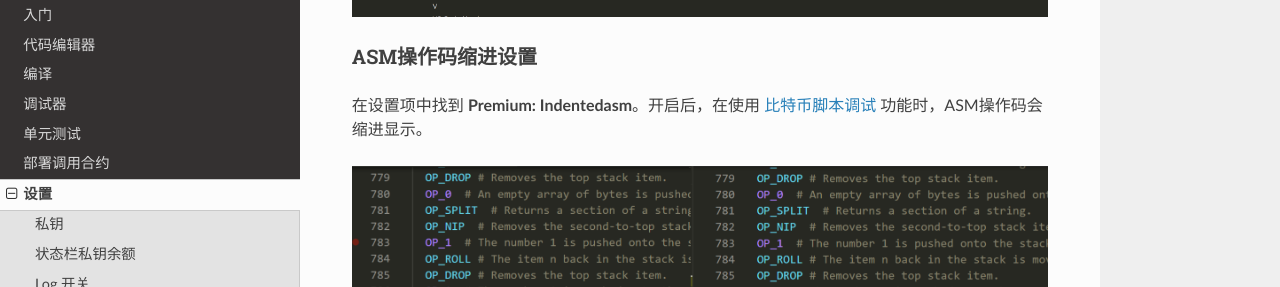
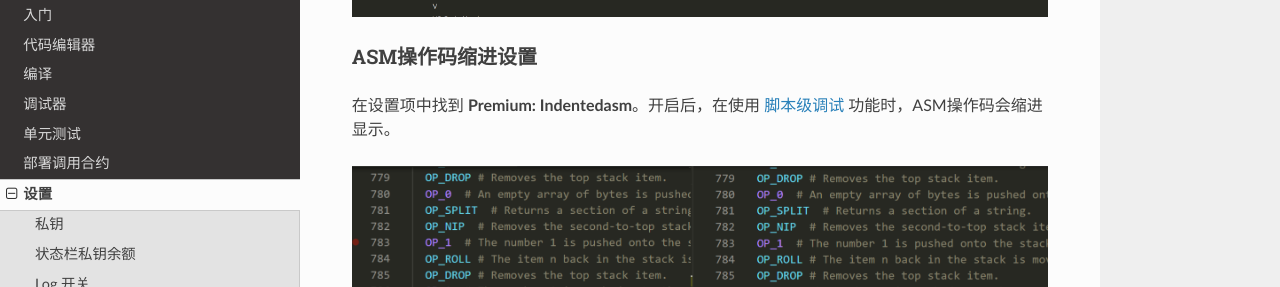
Before and after one commit to sCrypt-Inc/sCrypt-IDE-docs, a Sphinx documentation site: the page built from docs/settings.rst, in a window 1280 px wide and 900 px high, scrolled down 3963 px. Shown: the part 162-449 px from the top of the window. Built offline with Sphinx 7.4.7 and the Read the Docs theme 2.0.0, drawn with Linux system fonts in a browser that asks for light colours.

Commit message:
Fix typo

```diff
--- a/docs/premium.rst
+++ b/docs/premium.rst
@@ -38,7 +38,7 @@
 
 .. _script_level_debugging:
 
-比特币脚本调试
+脚本级调试
 ==========================================
 
 **IDE** 提供的调试器，不仅支持进行sCrypt 源码级的调试，也支持脚本级的调试。
--- a/docs/settings.rst
+++ b/docs/settings.rst
@@ -76,7 +76,7 @@ Log 开关
 ASM操作码缩进设置
 -----------------------------------------
 
-在设置项中找到 **Premium: Indentedasm**。开启后，在使用 :ref:`比特币脚本调试 <script_level_debugging>` 功能时，ASM操作码会缩进显示。
+在设置项中找到 **Premium: Indentedasm**。开启后，在使用 :ref:`脚本级调试 <script_level_debugging>` 功能时，ASM操作码会缩进显示。
 
 
 .. image:: ./images/indentedasm.png
```
Also changed, not shown: 6 other files.
